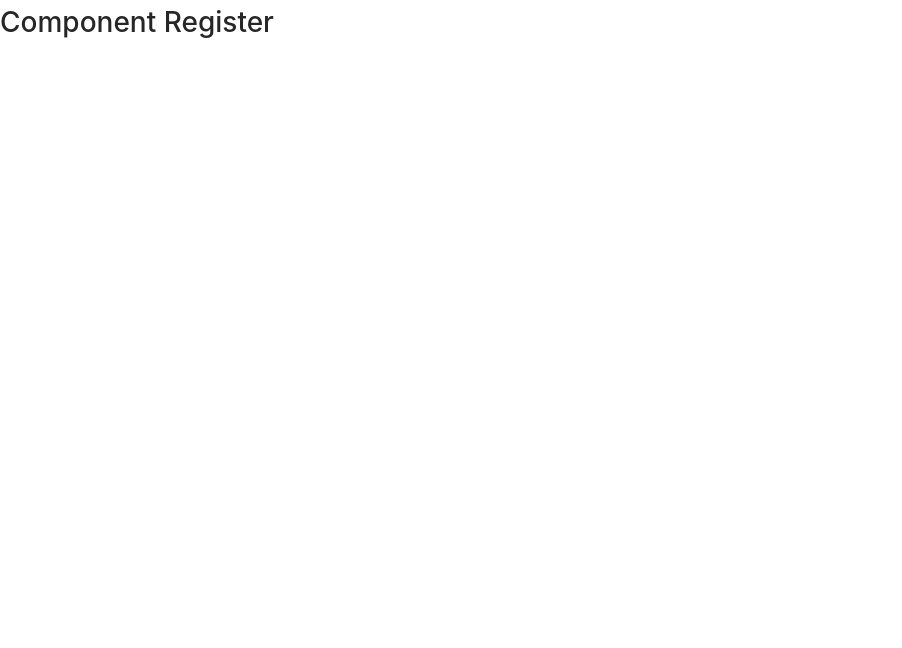
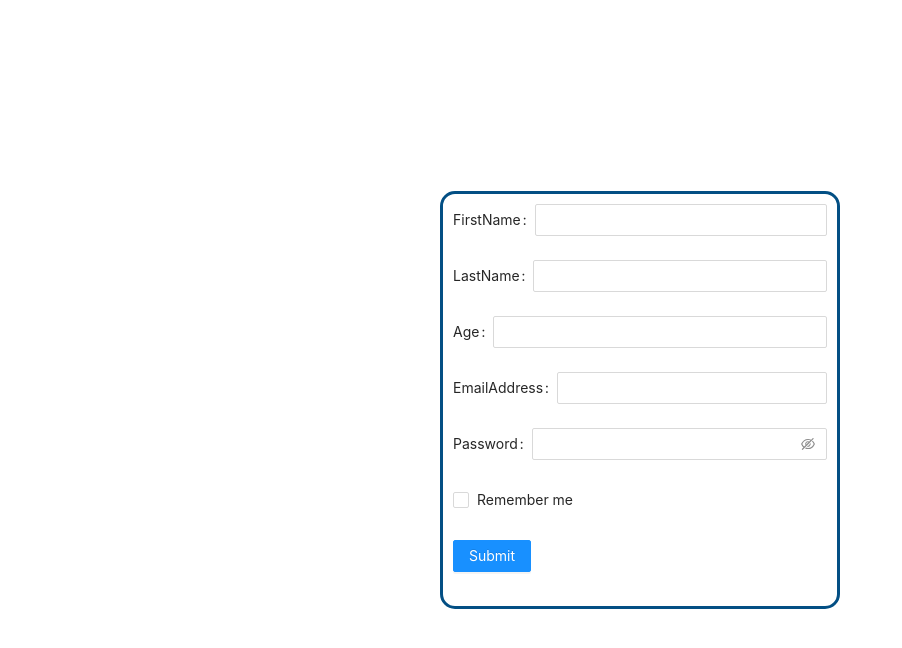
Before and after one commit to fernandogutierrez/NextJS, a Next.js app: page /register in a window 1280 px wide. Shown: the top 648 px of the page, without its empty margins (0-902 px from the left). Built offline with nearby package versions, Linux system fonts and the light colour scheme.

Commit message:
Created and added antd elements to Register container and added css style

```diff
--- a/src/containers/Register/index.js
+++ b/src/containers/Register/index.js
@@ -1,14 +1,67 @@
 import 'antd/dist/antd.css';
 import React from 'react';
-import { Button, Input } from 'antd';
-
+import { Form, Input, Button, Checkbox } from 'antd';
 
 const Register = () =>{
-    return (
-        <div>
-          <h1> Component Register</h1>
-        </div>
-    )
+
+  const onFinish = (values) => {
+    console.log('Success:', values);
+  };
+
+  return (
+    <div className="container" id="centered">
+    <Form onFinish={onFinish}>
+      <Form.Item label="FirstName" name="firstName">
+        <Input />
+      </Form.Item>
+
+      <Form.Item label="LastName" name="LastName">
+        <Input />
+      </Form.Item>
+
+      <Form.Item label="Age" name="Age">
+        <Input />
+      </Form.Item>
+
+      <Form.Item label="EmailAddress" name="EmailAddress">
+        <Input />
+      </Form.Item>
+
+      <Form.Item label="Password"name="password">
+        <Input.Password />
+      </Form.Item>
+
+      <Form.Item name="remember" valuePropName="checked">
+        <Checkbox>Remember me</Checkbox>
+      </Form.Item>
+
+      <Form.Item>
+        <Button type="primary" htmlType="submit">
+          Submit
+        </Button>
+      </Form.Item>
+    </Form>
+    <style jsx>
+          {`
+          #centered{
+            position: fixed;
+            top: 50%;
+            left: 50%;
+            transform: translate(-50%, -50%);
+          }
+          .container {
+            border-radius: 15px;
+            border: 3px solid #034f84;
+            padding: 10px;
+            width: 400px;
+            display: flex;
+            flex-direction: column;
+            align-items: left;
+          }
+        `}
+        </style>
+       </div>
+  );
 }
 
 export default Register;
```
Also changed, not shown: src/containers/Login/index.js (+28 -6 lines).
